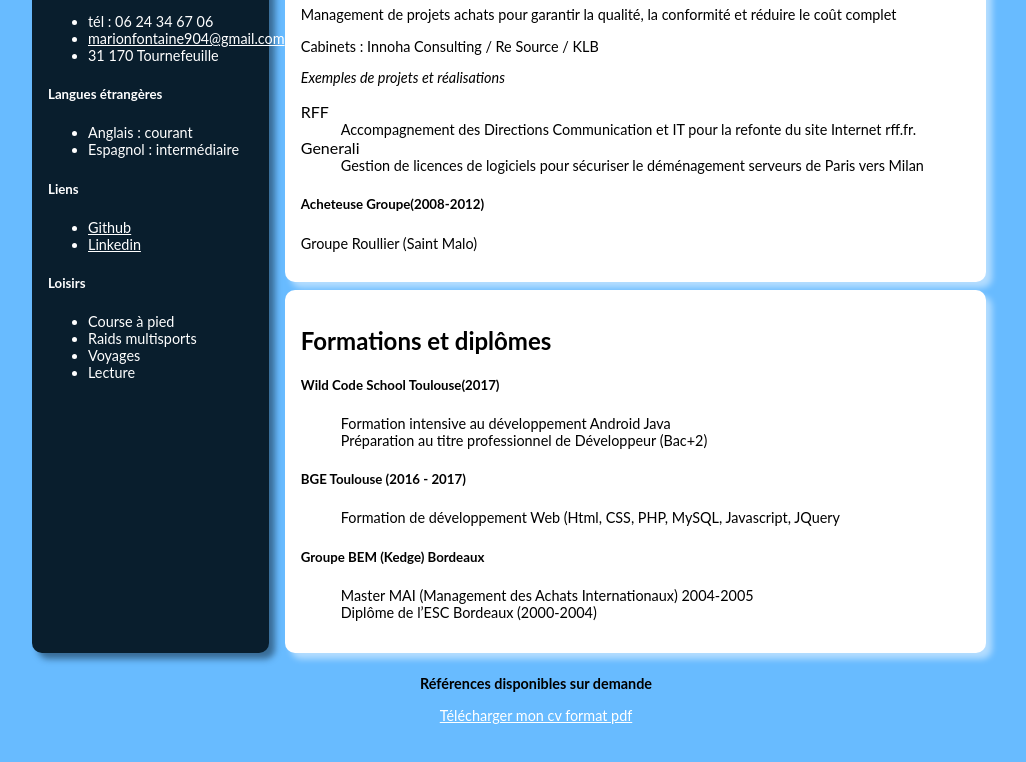
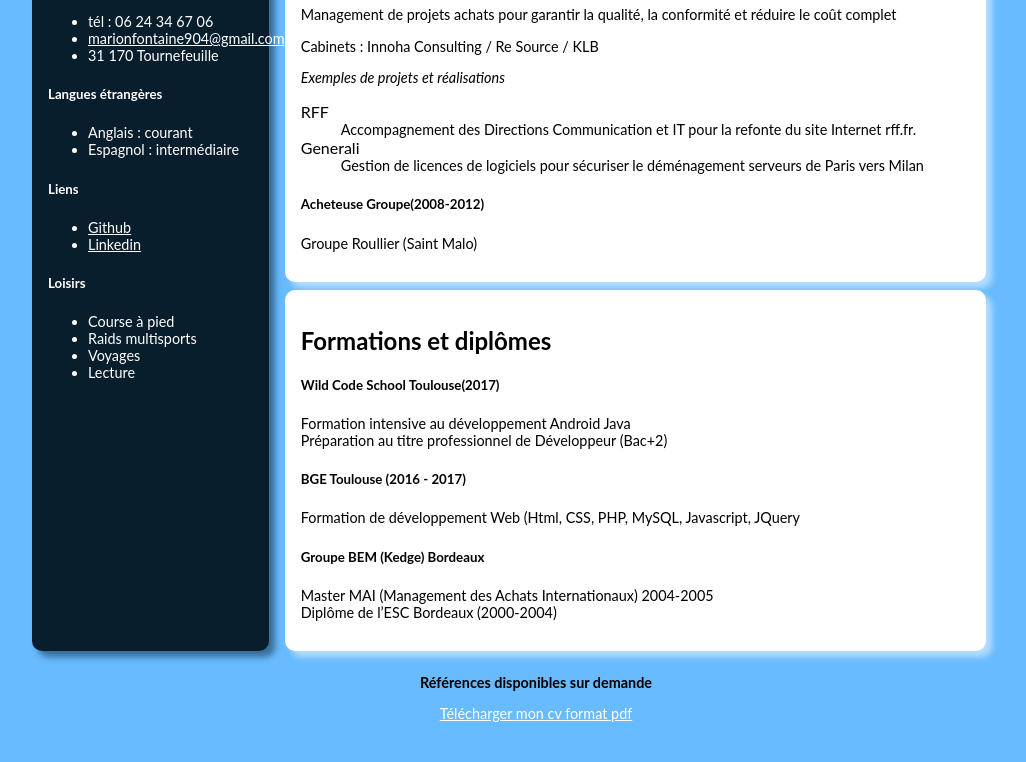
Before and after one commit to Marion904/Mon_CV_Wild, a plain HTML site: page index.html in a window 1280 px wide. Shown: the part 591-1353 px from the top of the page, without its empty margins (8-1034 px from the left). Drawn offline with Linux system fonts and the light colour scheme; a web font is replaced by a local one.

Commit message:
Some HTML corrections

```diff
--- a/index.html
+++ b/index.html
@@ -1,5 +1,5 @@
 <!DOCTYPE html>
-<html>
+<html lang="fr">
 	<head>
 		<title>Marion Fontaine CV</title>
 		<meta name="generator" content="Bluefish 2.2.7" >
@@ -9,9 +9,6 @@
 		<meta name="description" content="">
 		<meta name="ROBOTS" content="NOINDEX, NOFOLLOW">
 		<meta http-equiv="content-type" content="text/html; charset=UTF-8">
-		<meta http-equiv="content-type" content="application/xhtml+xml; charset=UTF-8">
-		<meta http-equiv="content-style-type" content="text/css">
-		<meta http-equiv="expires" content="0">
 		<link rel="stylesheet" href="style.css">
 	</head>
 
@@ -62,7 +59,7 @@ Rigoureuse, méthodique et autonome, je sais m’adapter à des interlocuteurs e
 							</div>
 							<div class="enum">
 								<figure><img src="images/WildSocks.png" alt="logoWSC"></figure>
-								<p>Wild Socks Community <br>Réseau social décalé basé sur le thème des chaussettes.	<br/>Projet pédagogique WCS mené avec 2 autres élèves <br><a href="https://play.google.com/store/apps/details?id=fr.wcs.wildcommunitysocks"title="Aller sur le PlayStore">L'application a été mise sur le Play Store</a> </p>
+								<p>Wild Socks Community <br>Réseau social décalé basé sur le thème des chaussettes.	<br/>Projet pédagogique WCS mené avec 2 autres élèves <br><a href="https://play.google.com/store/apps/details?id=fr.wcs.wildcommunitysocks" title="Aller sur le PlayStore">L'application a été mise sur le Play Store</a> </p>
 							</div>
 							<div class="enum">
 								<figure><img src="images/torpedo.png" alt="logoHackaton2"></figure>
@@ -72,7 +69,7 @@ Rigoureuse, méthodique et autonome, je sais m’adapter à des interlocuteurs e
 							<div id="Postes">
 								<h5>Chef de projet/ Consultante</h5>
 								<p>Management de projets achats pour garantir la qualité, la conformité et réduire le coût complet</p>
-								<p>Cabinets : Innoha Consulting / Re Source / KLB</</p>
+								<p>Cabinets : Innoha Consulting / Re Source / KLB</p>
 								<p><em>Exemples de projets et réalisations</em></p>
 
 								<dl>
@@ -88,17 +85,15 @@ Rigoureuse, méthodique et autonome, je sais m’adapter à des interlocuteurs e
 					</div>
 					<div id="study-box">
 						<h2>Formations et diplômes</h2>
-						<dl>
-							<dt><h5>Wild Code School  Toulouse(2017)</h5></dt>
-							<dd>Formation intensive au développement Android Java <br> Préparation au titre professionnel de Développeur (Bac+2)</dd>
-							<dt><h5>BGE Toulouse (2016 - 2017)</h5></dt>
-							<dd>Formation de développement Web (Html, CSS, PHP, MySQL, Javascript, JQuery</dd>
-							<dt><h5>Groupe BEM (Kedge) Bordeaux</h5></dt>
-							<dd>
+							<h5>Wild Code School  Toulouse(2017)</h5>
+							<p>Formation intensive au développement Android Java <br> Préparation au titre professionnel de Développeur (Bac+2)</p>
+							<h5>BGE Toulouse (2016 - 2017)</h5>
+							<p>Formation de développement Web (Html, CSS, PHP, MySQL, Javascript, JQuery</p>
+							<h5>Groupe BEM (Kedge) Bordeaux</h5>
+							<p>
 								Master MAI (Management des Achats Internationaux)	  2004-2005<br>
 								Diplôme de l’ESC Bordeaux (2000-2004)
-							</dd>
-						</dl>
+							</p>
 					</div>
 			</div>
 		</section>
```
Also changed, not shown: 1 other file.
